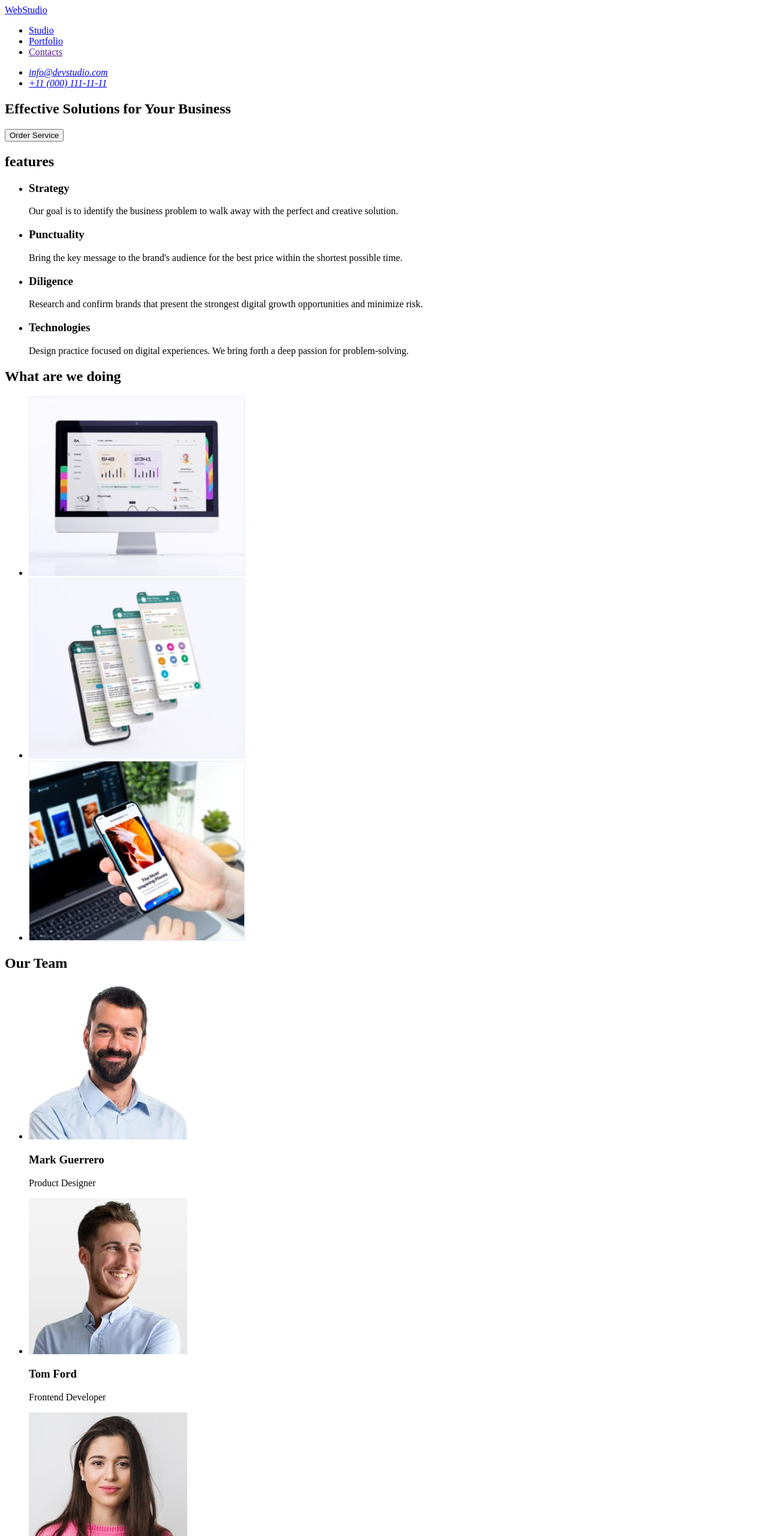
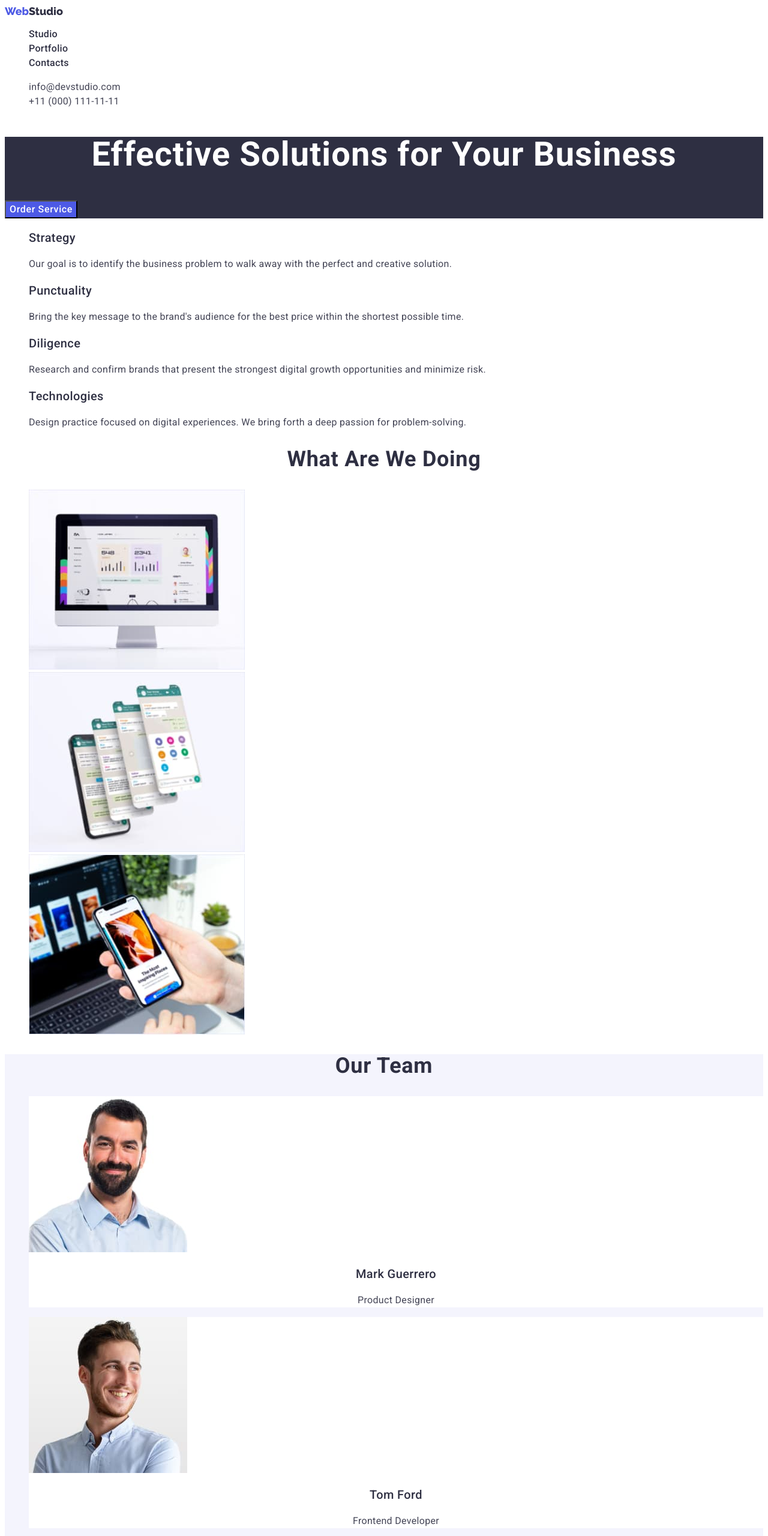
Before and after one commit to Alina-Pishak/goit-homework-02, a plain HTML site: page index.html in a window 1280 px wide. Shown: the top 2560 px of the page at 60% size. Drawn offline with Linux system fonts and the light colour scheme.

Commit message:
add style

```diff
--- a/css/style.css
+++ b/css/style.css
@@ -0,0 +1,242 @@
+:root {
+    --color-primary: #2E2F42;
+    --color-secondary: #434455;
+    --color-action: #4D5AE5;
+    --color-brand: #2E2F42;
+    --color-brand-light: #F4F4FD;
+    --color-invert: #fff;
+    --color-logo: #4D5AE5;
+    --color-action-light: #E7E9FC;
+    --color-background: #fff;
+    --color-logo-header: #2E2F42;
+    --color-logo-footer: #F4F4FD;
+    --color-footer-text: #F4F4FD;
+    --color-hover-link: #404BBF;
+    --color-hover-btn: #404BBF;
+}
+
+body {
+    font-family: 'Roboto', sans-serif;
+    color: var(--color-primary);
+    background-color: var(--color-background);
+}
+
+.visually-hidden {
+    position: absolute;
+    width: 1px;
+    height: 1px;
+    margin: -1px;
+    border: 0;
+    padding: 0;
+    white-space: nowrap;
+    clip-path: inset(100%);
+    clip: rect(0 0 0 0);
+    overflow: hidden;
+}
+
+.list {
+    list-style: none;
+}
+
+.link {
+    text-decoration: none;
+}
+
+.logo {
+    font-family: 'Raleway', sans-serif;
+    font-weight: 800;
+    font-size: 18px;
+    line-height: 1.17;
+    color: var(--color-logo);
+}
+
+/* HEADER */
+
+.header-logo {
+    color: var(--color-logo-header);
+}
+
+.header-link {
+    font-weight: 500;
+    font-size: 16px;
+    line-height: 1.5;
+    letter-spacing: 0.02em;
+    color: var(--color-primary);
+}
+
+.header-link:focus,
+.header-link:hover {
+    color: var(--color-hover-link);
+}
+
+.header-mail {
+    font-style: normal;
+    font-size: 16px;
+    line-height: 1.5;
+    letter-spacing: 0.02em;
+    color: var(--color-secondary);
+}
+
+.header-mail:hover,
+.header-mail:hover {
+    color: var(--color-hover-link);
+}
+
+.header-phone {
+    font-style: normal;
+    font-size: 16px;
+    line-height: 1.5;
+    letter-spacing: 0.02em;
+    color: var(--color-secondary);
+}
+
+.header-phone:hover,
+.header-phone:hover {
+    color: var(--color-hover-link);
+}
+
+/* HERO SECTION */
+
+.hero-section {
+    background-color: var(--color-brand);
+}
+
+.hero-title {
+    font-size: 56px;
+    line-height: 1.07;
+    text-align: center;
+    letter-spacing: 0.02em;
+    color: var(--color-invert);
+}
+
+.hero-btn {
+    font-family: inherit;
+    font-weight: 500;
+    font-size: 16px;
+    line-height: 1.5;
+    display: flex;
+    align-items: center;
+    letter-spacing: 0.04em;
+    color: var(--color-invert);
+    background-color: var(--color-action);
+    cursor: pointer;
+}
+
+.hero-btn:hover,
+.hero-btn:focus {
+    background-color: var(--color-hover-btn);
+    color: var(--color-invert);
+}
+
+/* FEATURES */
+
+.feaures-subtitle {
+    font-weight: 500;
+    font-size: 20px;
+    line-height: 1.2;
+    letter-spacing: 0.02em;
+}
+
+.fetures-text {
+    font-size: 16px;
+    line-height: 1.5;
+    letter-spacing: 0.02em;
+    color: var(--color-secondary);
+}
+
+/* ABOUT */
+
+.about-title {
+    font-size: 36px;
+    line-height: 1.11;
+    text-align: center;
+    letter-spacing: 0.02em;
+    text-transform: capitalize;
+}
+
+/* TEAM */
+
+.team {
+    background-color: var(--color-brand-light);
+}
+
+.team-title {
+    font-size: 36px;
+    line-height: 1.11;
+    text-align: center;
+    letter-spacing: 0.02em;
+    text-transform: capitalize;
+}
+
+.team-item {
+    background-color: var(--color-invert);
+}
+
+.team-subtitle {
+    font-weight: 500;
+    font-size: 20px;
+    line-height: 1.2;
+    text-align: center;
+    letter-spacing: 0.02em;
+}
+
+.team-text {
+    font-size: 16px;
+    line-height: 1.5;
+    text-align: center;
+    letter-spacing: 0.02em;
+    color: var(--color-secondary);
+}
+
+/* PORTFOLIO */
+
+.portfolio-btn {
+    font-family: inherit;
+    font-weight: 500;
+    font-size: 16px;
+    line-height: 1.5;
+    display: flex;
+    align-items: center;
+    text-align: center;
+    letter-spacing: 0.04em;
+    cursor: pointer;
+    color: var(--color-action);
+    background-color: var(--color-logo-footer);
+}
+
+.portfolio-btn:hover,
+.portfolio-btn:focus {
+    color: var(--color-invert);
+    background-color: var(--color-hover-btn);
+}
+
+.portfolio-subtitle {
+    font-weight: 500;
+    font-size: 20px;
+    line-height: 1.2;
+    letter-spacing: 0.02em;
+}
+
+.portfolio-text {
+    font-size: 16px;
+    line-height: 1.5;
+    letter-spacing: 0.02em;
+    color: var(--color-secondary);
+}
+
+/* FOOTEER */
+
+.footer {
+    background-color: var(--color-brand);
+}
+
+.footer-logo {
+    color: var(--color-logo-footer);
+}
+
+.footer-text {
+    font-size: 16px;
+    line-height: 1.5;
+    letter-spacing: 0.02em;
+    color: var(--color-footer-text);
+}
--- a/index.html
+++ b/index.html
@@ -5,113 +5,116 @@
     <meta http-equiv="X-UA-Compatible" content="IE=edge">
     <meta name="viewport" content="width=device-width, initial-scale=1.0">
     <title>WebStudio</title>
+    <link rel="preconnect" href="https://fonts.googleapis.com">
+    <link rel="preconnect" href="https://fonts.gstatic.com" crossorigin>
+    <link href="https://fonts.googleapis.com/css2?family=Raleway:wght@800&family=Roboto:wght@400;500;700;900&display=swap"
+        rel="stylesheet">
     <link rel="stylesheet" href="./css/style.css">
 </head>
 <body>
-    <header>
-        <nav>
-        <a href="./index.html">WebStudio</a>
-
-            <ul>
-                <li> <a href="./index.html">Studio</a> </li>
-                <li> <a href="./portfolio.html">Portfolio</a> </li>
-                <li> <a href="">Contacts</a> </li>
+    <header class="header">
+        <nav class="header-navigation">
+        <a class="logo link" href="./index.html">Web<span class="header-logo">Studio</span></a>
+            <ul class="header-list list">
+                <li class="header-item"> <a class="header-link link" href="./index.html">Studio</a> </li>
+                <li class="header-item"> <a class="header-link link" href="./portfolio.html">Portfolio</a> </li>
+                <li class="header-item"> <a class="header-link link" href="">Contacts</a> </li>
             </ul>
         </nav>
-        <address>
-        <ul>
-            <li> <a href="mailto:info@devstudio.com">info@devstudio.com</a> </li>
-            <li> <a href="tel:+110001111111">+11 (000) 111-11-11</a> </li>
+        <address class="header-adress">
+        <ul class="header-contact list">
+            <li> <a class="header-mail link" href="mailto:info@devstudio.com">info@devstudio.com</a> </li>
+            <li> <a class="header-phone link" href="tel:+110001111111">+11 (000) 111-11-11</a> </li>
         </ul>
         </address>
     </header>
     <main>
-        <section>
-        <h1>Effective Solutions
+        <section class="hero-section">
+        <h1 class="hero-title">Effective Solutions
         for Your Business</h1>
-        <button type="button">Order Service</button>
+        <button class="hero-btn" type="button">Order Service</button>
         </section>
-        <section>
-            <h2>features</h2>
-        <ul>
-            <li>
-                <h3>Strategy</h3>
-                <p>
+        <section class="features">
+            <h2 class="visually-hidden">features</h2>
+        <ul class="features-list list">
+            <li class="features item">
+                <h3 class="feaures-subtitle">Strategy</h3>
+                <p class="fetures-text">
                     Our goal is to identify the business
                     problem to walk away with the perfect and creative solution.
                 </p>
             </li>
-            <li>
-                <h3>Punctuality</h3>
-                <p>
+            <li class="features item">
+                <h3 class="feaures-subtitle">Punctuality</h3>
+                <p class="fetures-text">
                     Bring the key message to the brand's audience for the best price within the shortest possible time.
                 </p>
             </li>
-            <li>
-                <h3>Diligence</h3>
-                <p>
+            <li class="features item">
+                <h3 class="feaures-subtitle">Diligence</h3>
+                <p class="fetures-text">
                     Research and confirm brands that present the strongest digital growth opportunities and minimize risk.
                 </p>
             </li>
-            <li>
-                <h3>Technologies</h3>
-                <p>
+            <li class="features item">
+                <h3 class="feaures-subtitle">Technologies</h3>
+                <p class="fetures-text">
                     Design practice focused on digital experiences. We bring forth a deep passion for problem-solving.
                 </p>
             </li>
         </ul>
         </section>
-        <section>
-        <h2>What are we doing</h2>
-        <ul>
-            <li>
+        <section class="about">
+        <h2 class="about-title">What are we doing</h2>
+        <ul class="about-list list">
+            <li class="about-item">
                 <img src="./images/statistics.jpg" alt="statistics on the computer screen" width="360">
             </li>
-            <li>
+            <li class="about-item">
                 <img src="./images/four-phone-screen.jpg" alt="chat on the phone" width="360">
             </li>
-            <li>
+            <li class="about-item">
                 <img src="./images/phone-screen.jpg" alt="text on the phone screen" width="360">
             </li>
         </ul>
         </section>
-        <section>
-            <h2>Our Team</h2>
-            <ul>
-                <li>
+        <section class="team">
+            <h2 class="team-title">Our Team</h2>
+            <ul class="team-list list">
+                <li class="team-item">
                     <img src="./images/mark-portrait.jpg" alt="marks portrait" width="264">
-                    <h3>Mark Guerrero</h3>
-                    <p>
+                    <h3 class="team-subtitle">Mark Guerrero</h3>
+                    <p class="team-text">
                         Product Designer
                     </p>
                 </li>
-                <li>
+                <li class="team-item">
                     <img src="./images/tom-portrait.jpg" alt="Toms portrait" width="264">
-                    <h3>Tom Ford</h3>
-                    <p>
+                    <h3 class="team-subtitle">Tom Ford</h3>
+                    <p class="team-text">
                         Frontend Developer
                     </p>
                 </li>
-                <li>
+                <li class="team-item">
                     <img src="./images/camila-portrait.jpg" alt="Camilas portrait" width="264">
-                    <h3>Camila Garcia</h3>
-                    <p>
+                    <h3 class="team-subtitle">Camila Garcia</h3>
+                    <p class="team-text">
                         Marketing
                     </p>
                 </li>
-                <li>
+                <li class="team-item">
                     <img src="./images/daniel-portrait.jpg" alt="Daniel portrait" width="264">
-                    <h3>Daniel Wilson</h3>
-                    <p>
+                    <h3 class="team-subtitle">Daniel Wilson</h3>
+                    <p class="team-text">
                         UI Designer
                     </p>
                 </li>
             </ul>
         </section>
     </main>
-    <footer>
-        <a href="./index.html">WebStudio</a>
-        <p>Increase the flow of customers and sales for your business with digital marketing & growth solutions.</p>
+    <footer class="footer">
+        <a class="logo link" href="./index.html">Web<span class="footer-logo">Studio</span></a>
+        <p class="footer-text">Increase the flow of customers and sales for your business with digital marketing & growth solutions.</p>
     </footer>
 </body>
 </html>
```
Also changed, not shown: portfolio.html (+55 -49 lines).
